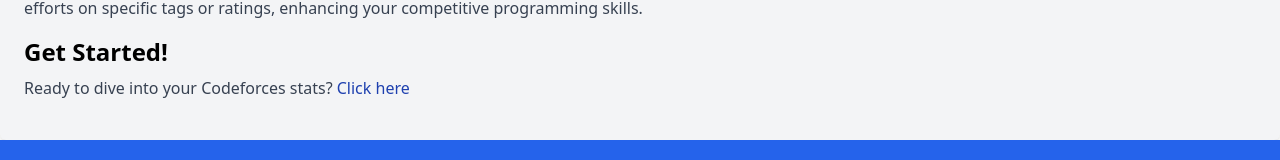
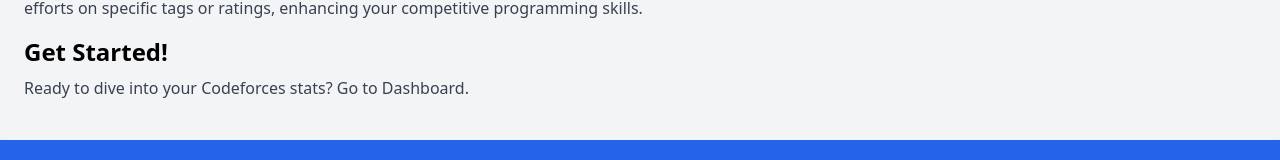
Before and after one commit to Goelankita15/CF-Profile-Analizer, a React (Create React App) app: page / in a window 1280 px wide. Shown: the part 688-848 px from the top of the page. Built offline with nearby package versions, Linux system fonts and the light colour scheme.

Commit message:
Update About.jsx

```diff
--- a/src/components/About/About.jsx
+++ b/src/components/About/About.jsx
@@ -43,8 +43,7 @@ const About = () => {
 
       <h2 className="text-2xl font-bold mt-4 mb-2">Get Started!</h2>
       <p className="mb-4 text-gray-700">
-        Ready to dive into your Codeforces stats?
-        <a className= 'text-blue-800' href="/dashboard"> Click here</a>
+        Ready to dive into your Codeforces stats? Go to Dashboard.
       </p>
     </div>
   );
```
